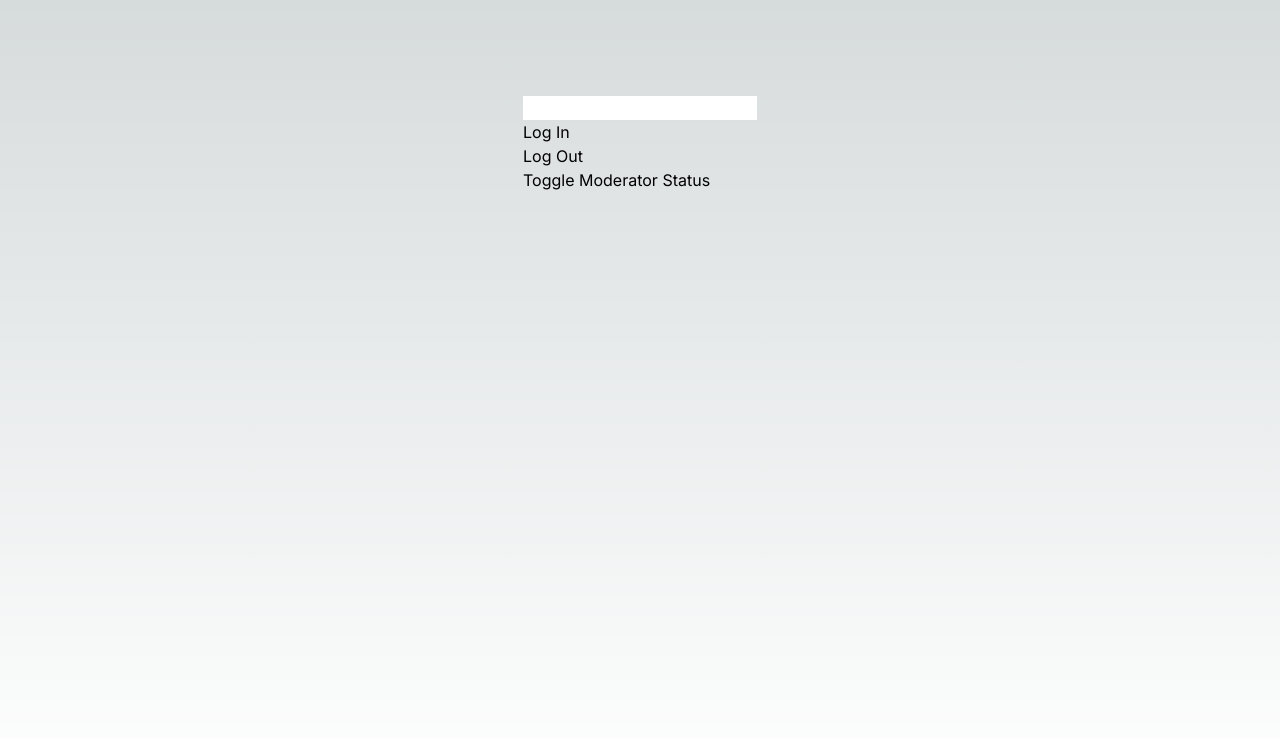
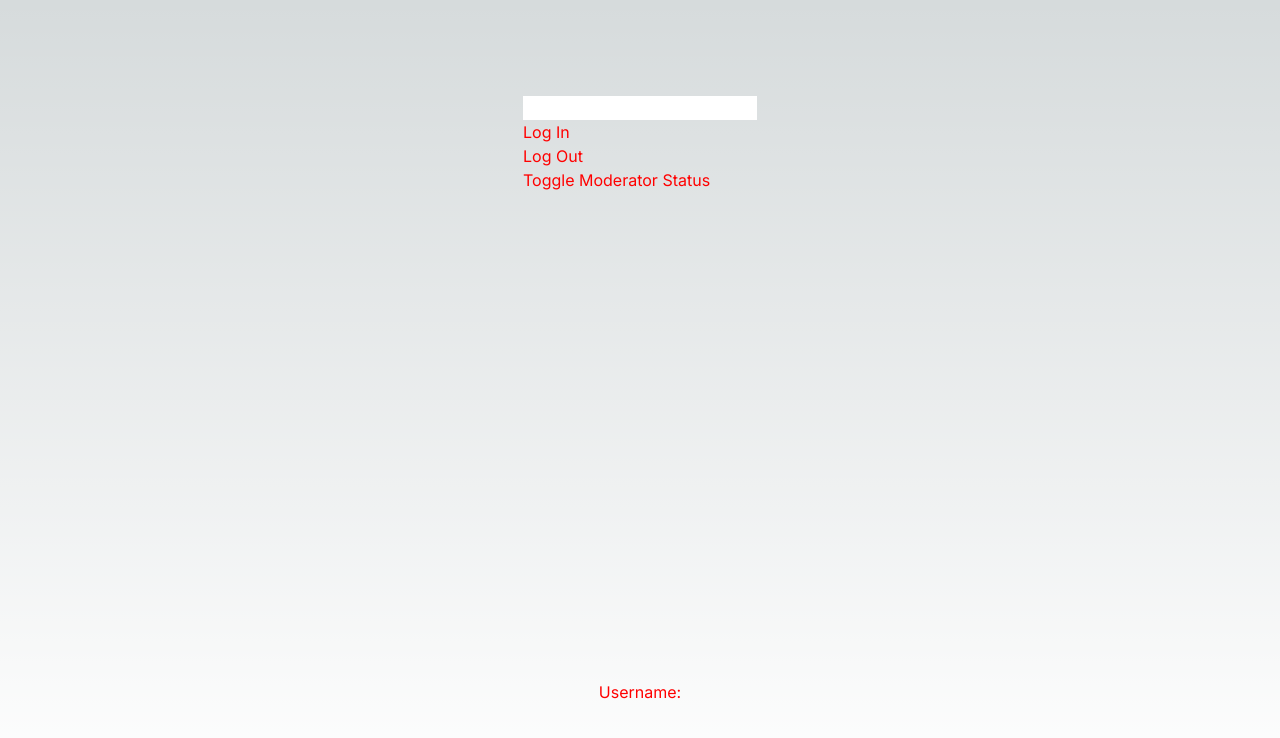
Before and after one commit to rashdanmd/redux-toolkit-next13, a Next.js app: page / in a window 1280 px wide. Shown: the top 738 px of the page. Built offline with nearby package versions, Linux system fonts and the light colour scheme.

Commit message:
replace useSelectoe with useAppSelector in homepage + get username from store working

```diff
--- a/src/app/globals.css
+++ b/src/app/globals.css
@@ -17,7 +17,8 @@
 }
 
 body {
-  color: rgb(var(--foreground-rgb));
+  /* color: rgb(var(--foreground-rgb)); */
+  color: red;
   background: linear-gradient(
       to bottom,
       transparent,
--- a/src/app/log-in.tsx
+++ b/src/app/log-in.tsx
@@ -9,7 +9,9 @@ export default function LogIn() {
 
   const dispatch = useDispatch<AppDispatch>();
 
-  const onClickLogIn = () => {};
+  const onClickLogIn = () => {
+    dispatch(logIn(username));
+  };
 
   const onClickToggle = () => {};
 
@@ -19,7 +21,7 @@ export default function LogIn() {
     <div>
       <input type="text" onChange={(e) => setUsername(e.target.value)} />
       <br />
-      <button>Log In</button>
+      <button onClick={onClickLogIn}>Log In</button>
       <br />
       <button>Log Out</button>
       <br />
--- a/src/app/page.tsx
+++ b/src/app/page.tsx
@@ -1,11 +1,15 @@
 "use client";
 
 import Login from "./log-in";
+import { useAppSelector } from "@/redux/store";
 
 export default function Home() {
+  const username = useAppSelector((state) => state.authReducer.value.username);
   return (
     <main className="flex min-h-screen flex-col items-center justify-between p-24">
       <Login />
+
+      <h1> Username: {username}</h1>
     </main>
   );
 }
--- a/src/redux/store.ts
+++ b/src/redux/store.ts
@@ -1,5 +1,7 @@
 import { configureStore } from "@reduxjs/toolkit";
+import { TypedUseSelectorHook, useSelector } from "react-redux";
 import authReducer from "./features/auth-slice";
+
 export const store = configureStore({
   reducer: {
     authReducer,
@@ -8,6 +10,8 @@ export const store = configureStore({
 
 export type RootState = ReturnType<typeof store.getState>;
 export type AppDispatch = typeof store.dispatch;
+
+export const useAppSelector: TypedUseSelectorHook<RootState> = useSelector;
 /**
 reducer: function that takes in an action
 **/
```
